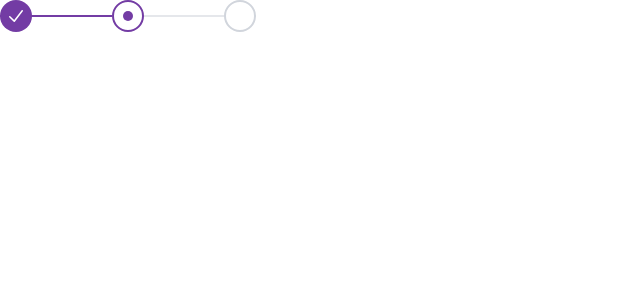
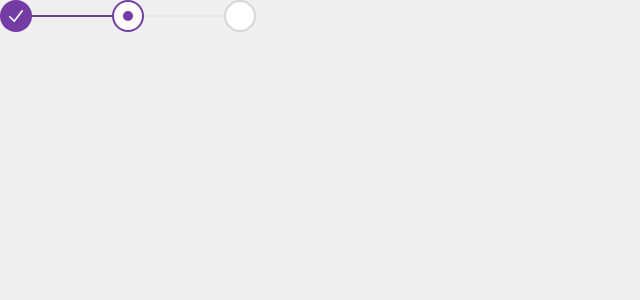
Before and after one commit to bot19/id4me-onboarding-flow-practice, a React (Vite) app: page / in a window 1280 px wide. Shown: the top 300 px of the page, without its empty margins (0-640 px from the left). Built offline with nearby package versions, Linux system fonts and the light colour scheme.

Commit message:
clean up CSS, rename colours

```diff
--- a/src/styles/styles.css
+++ b/src/styles/styles.css
@@ -3,12 +3,11 @@
 /* Color Theme using CSS 4 @theme directive */
 @theme {
   --color-primary: #733ca4; /* dark purple */
-  --color-secondary: #000000; /* black */
-  --color-accent: #22f0c0; /* light green */
-  --color-bg-grey: #efefef;
-  --color-bg-light: #ffffff;
-  /* --color-text: #111827;
-  --color-text-muted: #6b7280; */
+  --color-secondary: #000000; /* black, text */
+  --color-accent: #22f0c0; /* light green, CTA */
+  /* using gray-300 for darker gray */
+  --color-gray-light: #efefef; /* bg gray */
+  --color-light: #ffffff; /* bg white */
 }
 
 /* Base styles */
@@ -18,8 +17,8 @@
   font-weight: 400;
 
   color-scheme: light dark;
-  color: var(--color-text);
-  background-color: var(--color-bg-light);
+  color: var(--color-secondary);
+  background-color: var(--color-light);
 
   font-synthesis: none;
   text-rendering: optimizeLegibility;
@@ -29,10 +28,5 @@
 
 body {
   margin: 0;
-  /* display: flex;
-  place-items: center; */
-  min-width: 320px;
-  min-height: 100vh;
-  background-color: var(--color-bg-light);
-  color: var(--color-text);
+  background-color: var(--color-gray-light);
 }
```
